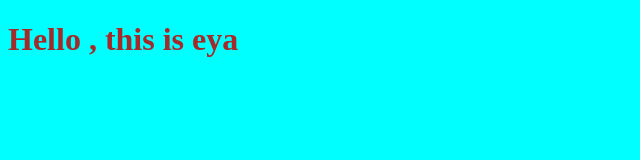
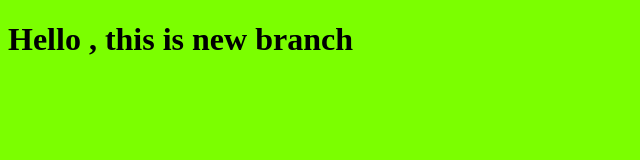
Before and after one commit to eya-karabaka/myproject, a plain HTML site: page index.html in a window 1280 px wide. Shown: the whole page, without its empty margins (0-640 px from the left). Drawn offline with Linux system fonts and the light colour scheme.

Commit message:
changing style for the title

```diff
--- a/index.html
+++ b/index.html
@@ -7,7 +7,7 @@
     <link rel="stylesheet" href="style.css">
 </head>
 <body>
-    <h1>Hello , this is eya</h1>
+    <h1>Hello , this is new branch </h1>
     <script src="app.js"></script>
 </body>
 </html>
--- a/style.css
+++ b/style.css
@@ -1,7 +1,7 @@
 h1 {
-    color:brown;
+    color:rgb(0, 0, 0);
 }
 
 body {
-    background-color: aqua;
+    background-color: rgb(123, 255, 0);
 }
```
